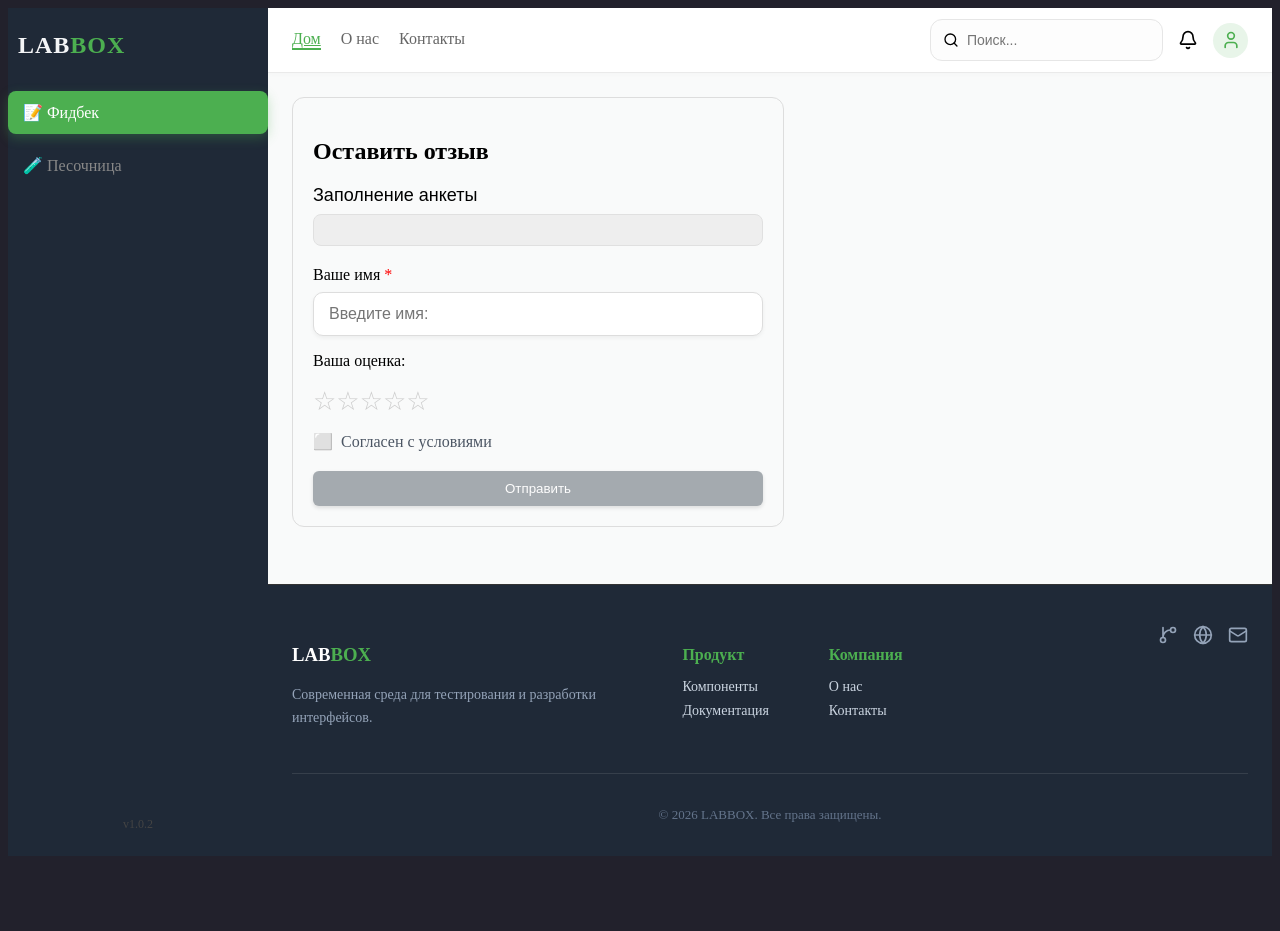
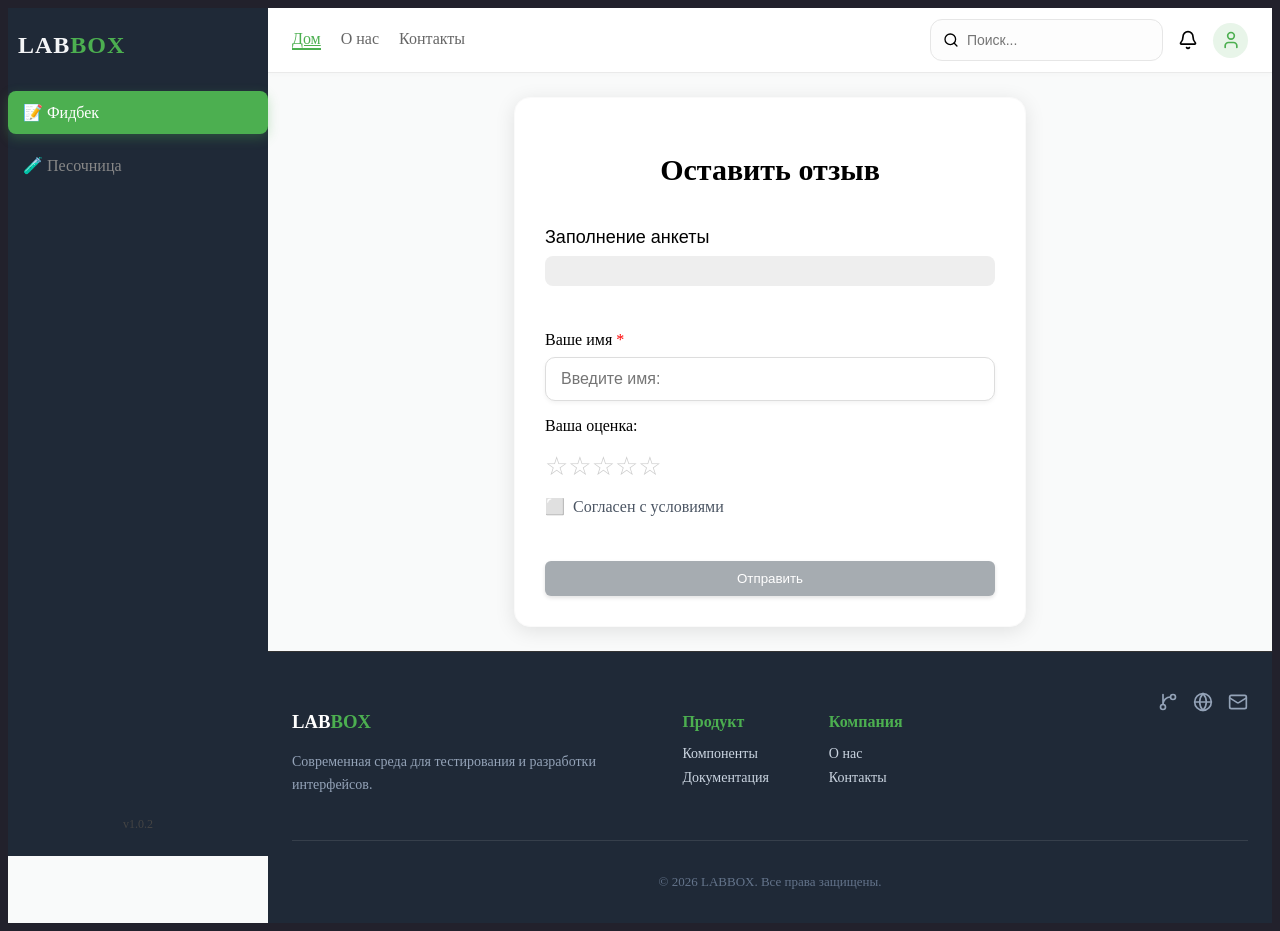
Before and after one commit to LGalushka/React-UI-Lab, a React (Vite) app: page / in a window 1280 px wide. Before the commit the page ends 864 px from the top, so only its background shows below. Built offline with nearby package versions, Linux system fonts and the light colour scheme.

Commit message:
feat: добввлен экран успеха для формы и улучшены отступы через gap

```diff
--- a/src/components/layout/MainLayout/MainLayout.module.css
+++ b/src/components/layout/MainLayout/MainLayout.module.css
@@ -14,4 +14,8 @@
 .content {
   flex: 1; /* Этот блок "съест" всё свободное место, вытолкнув футер вниз */
   padding: 24px;
+
+  display: flex;
+  flex-direction: column;
+  align-items: center;
 }
--- a/src/components/ui/ProgressBar/ProgressBar.module.css
+++ b/src/components/ui/ProgressBar/ProgressBar.module.css
@@ -15,7 +15,6 @@
   overflow: hidden;
   height: 30px;
   position: relative;
-  border: 1px solid #e0e0e0;
 }
 
 .bar {
--- /dev/null
+++ b/src/pages/FeedbackRorm/FeedbackRorm.module.css
@@ -0,0 +1,40 @@
+.form {
+  display: flex;
+  flex-direction: column;
+  gap: 25px;
+  width: 100%;
+  padding: 30px;
+  max-width: 450px;
+  border: 1px solid #fafafa;
+  border-radius: 16px;
+  background: #fff;
+  box-shadow: 0 4px 20px rgba(0, 0, 0, 0.1);
+}
+
+.form h2{
+  text-align: center;
+  font-size: 30px;
+  margin-bottom: 0;
+
+}
+
+.submitted {
+  text-align: center;
+  padding: 40px;
+  animation: fadeIn 0.5s ease-out forwards;
+}
+
+.submitted h2 {
+  color: #4caf50;
+}
+
+@keyframes fadeIn {
+  from {
+    opacity: 0;
+    transform: translateY(10px);
+  }
+  to {
+    opacity: 1;
+    transform: translateY(0);
+  }
+}
--- a/src/pages/FeedbackRorm/FeedbackRorm.tsx
+++ b/src/pages/FeedbackRorm/FeedbackRorm.tsx
@@ -1,4 +1,5 @@
 import { useState } from "react"
+import styles from "./FeedbackRorm.module.css"
 import ProgressBar from "../../components/ui/ProgressBar/ProgressBar";
 import Rating from "../../components/ui/Rating/Rating";
 import Toggle from "../../components/ui/Toggle/Toggle";
@@ -10,6 +11,7 @@ const FeedbackForm = () => {
   const [name, setName] = useState<string>('');
   const [stars, setStars] = useState<number>(0);
   const [isAgreed, setIsAgreed] = useState<boolean>(false);
+  const [isSubmitted, setIsSubmitted] = useState<boolean>(false);
 
   const steps = [name !== '', stars > 0, isAgreed];
   const completedSteps = steps.filter(Boolean).length;
@@ -17,12 +19,28 @@ const FeedbackForm = () => {
 
   const handleSubmit = () => {
     console.log('Отправлено!', {name, stars, isAgreed});
-    alert('Спасибо за отзыв!');
+    setIsSubmitted(true);
+  }
+
+  const handleReset =() => {
+    setName('');
+    setStars(0);
+    setIsAgreed(false);
+    setIsSubmitted(false);
   }
 
   return (
-    <div style={{ maxWidth: '450px', padding: '20px', border: '1px solid #ddd', borderRadius: '12px'}}>
-      <h2>Оставить отзыв</h2>
+    <div className={styles.form}>
+
+      {isSubmitted ? (
+        <div className={styles.submitted}>
+          <h2>✔ Спасибо за отзыв!</h2>
+          <p>Ваше мнение очень важно для нас.</p>
+          <Button onClick={handleReset}>Написать еще раз</Button>
+        </div>
+      ) : (
+        <>
+        <h2>Оставить отзыв</h2>
 
       <ProgressBar progress={progressValue} label="Заполнение анкеты" />
 
@@ -58,7 +76,8 @@ const FeedbackForm = () => {
         >
           Отправить
         </Button>
-
+        </>
+        )}
     </div>
   )
 }
--- a/src/pages/SandboxPage/SandboxPage.module.css
+++ b/src/pages/SandboxPage/SandboxPage.module.css
@@ -1,7 +1,8 @@
 .container {
   padding: 24px;
-  background-color: #f9fafb;
-  min-height: 100vh;
+  display: flex;
+  flex-direction: column;
+  align-items: center;
 }
 
 .title {
@@ -16,6 +17,11 @@
   display: grid;
   /* auto-fill сам решит, сколько карточек влезет в ряд */
   /* 280px — минимальная ширина, при которой карточка выглядит ок */
-  grid-template-columns: repeat(auto-fill, minmax(280px, 1fr));
+  grid-template-columns: repeat(auto-fit, 280px);
+  justify-content: center;
   gap: 20px;
+
+  max-width: 1200px;
+  margin: 0 auto;
+  width: 100%;
 }
```
